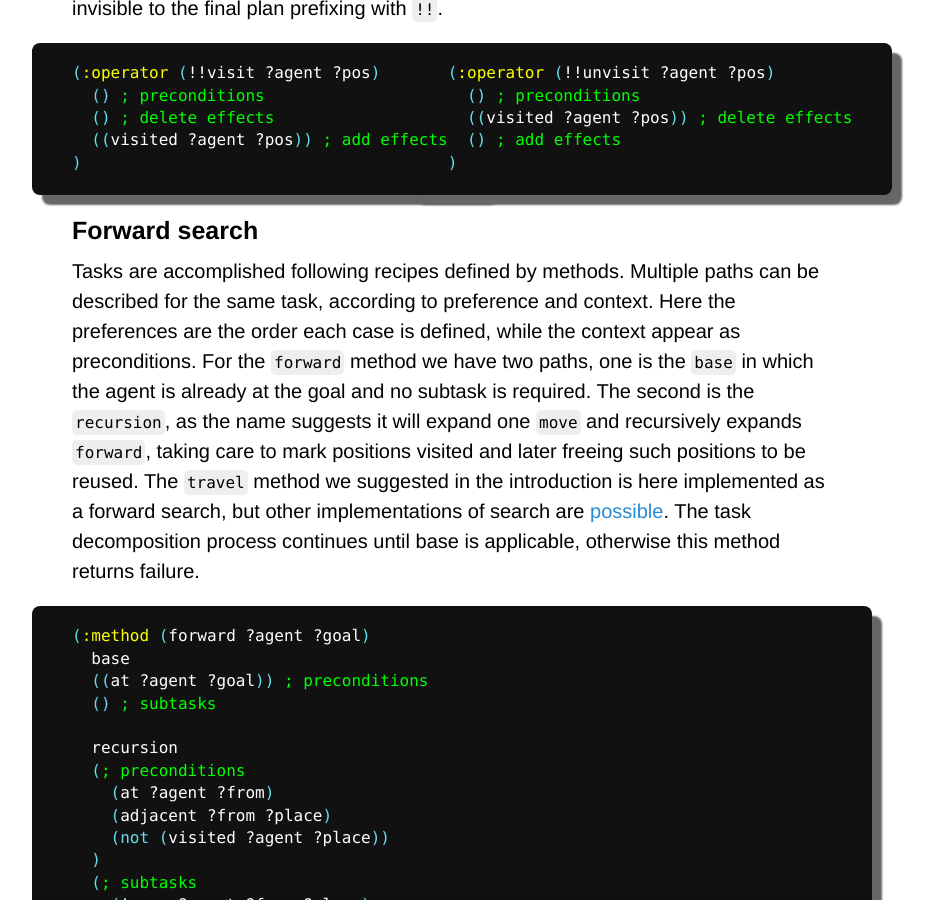
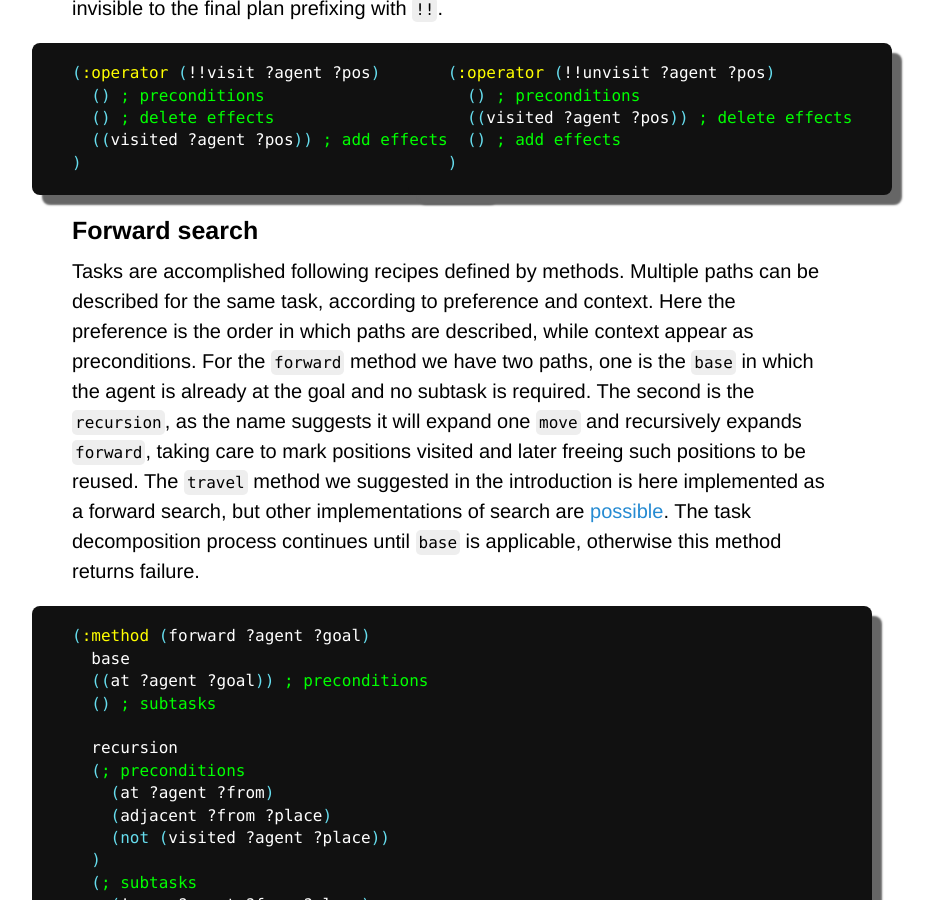
Before and after one commit to Maumagnaguagno/maumagnaguagno.github.io, a Jekyll site: the page built from htn.md, in a window 1280 px wide and 900 px high, scrolled down 2238 px. Shown: the whole window, without its empty margins (188-1122 px from the left). Built offline with Jekyll 4.4.1, drawn with Linux system fonts in a browser that asks for light colours; our own code applies the rules of GitHub Pages for plain Markdown files.

Commit message:
Improve HTN Forward section preference and base description

````diff
--- a/htn.md
+++ b/htn.md
@@ -146,11 +146,11 @@ Since only operators can modify the state we need to add them, but they are only
 ### Forward search
 Tasks are accomplished following recipes defined by methods.
 Multiple paths can be described for the same task, according to preference and context.
-Here the preferences are the order each case is defined, while the context appear as preconditions.
+Here the preference is the order in which paths are described, while context appear as preconditions.
 For the ``forward`` method we have two paths, one is the ``base`` in which the agent is already at the goal and no subtask is required.
 The second is the ``recursion``, as the name suggests it will expand one ``move`` and recursively expands ``forward``, taking care to mark positions visited and later freeing such positions to be reused.
 The ``travel`` method we suggested in the introduction is here implemented as a forward search, but other implementations of search are [possible](https://github.com/Maumagnaguagno/HyperTensioN/blob/master/examples/search/search.jshop).
-The task decomposition process continues until base is applicable, otherwise this method returns failure.
+The task decomposition process continues until ``base`` is applicable, otherwise this method returns failure.
 
 ```elisp
 (:method (forward ?agent ?goal)
````
